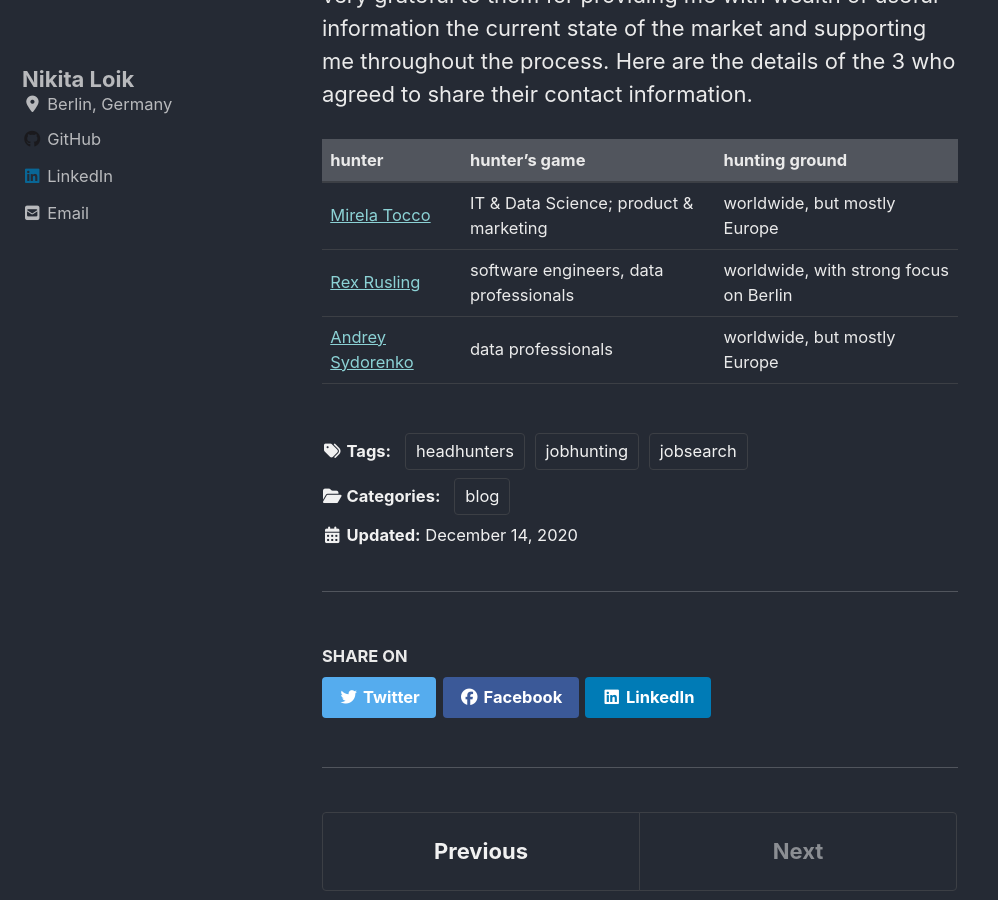
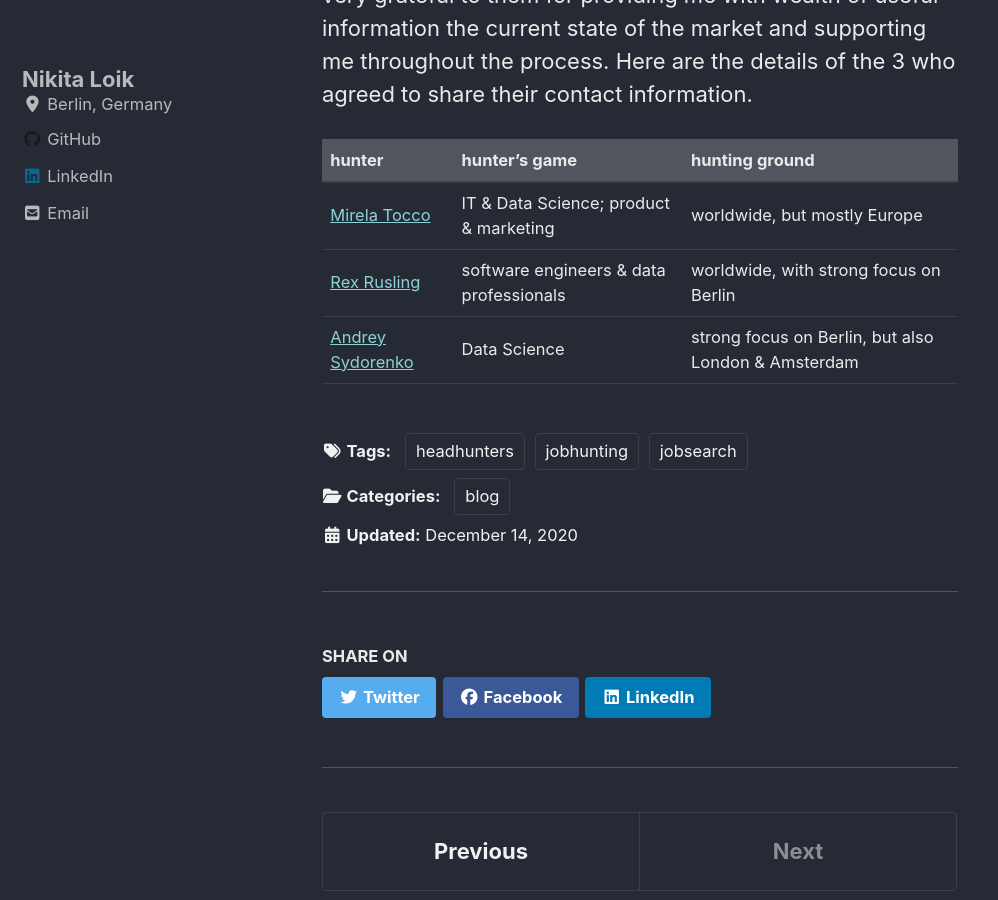
Before and after one commit to nikita-loik/one-datum-two-data, a Jekyll site: the page built from _posts/2020-12-14-best-hunter.md, in a window 1280 px wide and 900 px high, scrolled down 3359 px. Shown: the whole window, without its empty margins (0-998 px from the left). Built offline with Jekyll 4.4.1, drawn with Linux system fonts in a browser that asks for light colours; cached includes are drawn as plain includes; nearby versions of some CDN libraries.

Commit message:
Update headhunters post

```diff
--- a/_posts/2020-12-14-best-hunter.md
+++ b/_posts/2020-12-14-best-hunter.md
@@ -57,5 +57,5 @@ Only 4 headhunters (less than 5%) made the cut, and I am very grateful to them f
 |hunter|hunter's game|hunting ground|
 |:--|:--|:--|
 |[Mirela Tocco](https://www.linkedin.com/in/mirela-tocco/)|IT & Data Science; product & marketing|worldwide, but mostly Europe|
-|[Rex Rusling](https://www.linkedin.com/in/rexrusling/)|software engineers, data professionals|worldwide, with strong focus on Berlin|
-|[Andrey Sydorenko](https://www.linkedin.com/in/andreyrec/)|data professionals|worldwide, but mostly Europe|
+|[Rex Rusling](https://www.linkedin.com/in/rexrusling/)|software engineers & data professionals|worldwide, with strong focus on Berlin|
+|[Andrey Sydorenko](https://www.linkedin.com/in/andreyrec/)|Data Science|strong focus on Berlin, but also London & Amsterdam|
```
